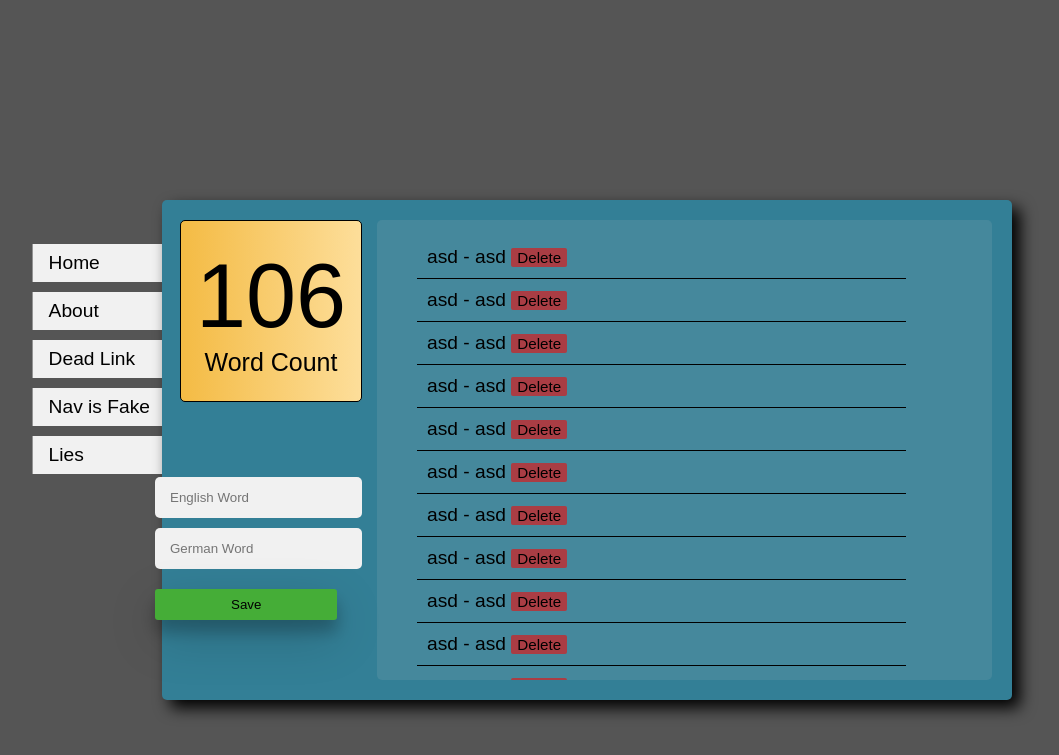
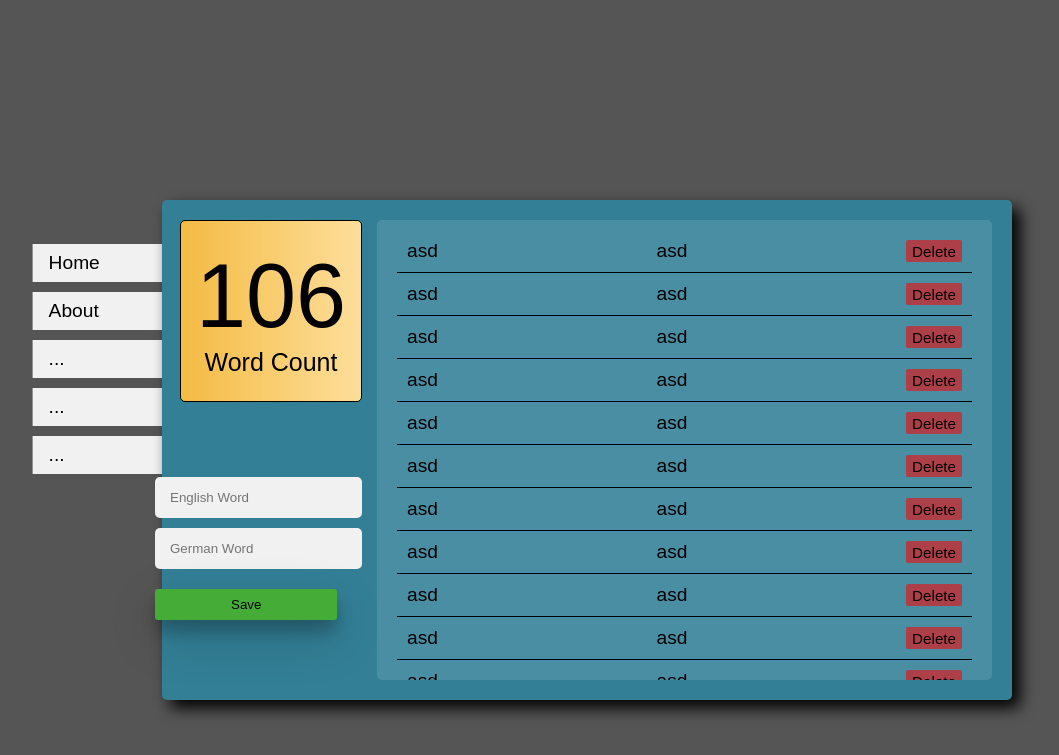
Before and after one commit to KAL17002493/LApp, a Flask app: page / in a window 1280 px wide. Shown: the part 800-1555 px from the top of the page, without its empty margins (53-1112 px from the left). Run offline with Flask 3, Linux system fonts and the light colour scheme.

Commit message:
Pushed german, english word and the bottom to start, middle and end of each row

```diff
--- a/website/static/stylesheets/style.css
+++ b/website/static/stylesheets/style.css
@@ -115,7 +115,7 @@ body {
     color: #000;
 }
 
-/* Saved word display */
+/* Display list of all words saved in db */
 .word-list {
     flex-grow: 1;
     overflow-y: auto;
@@ -123,33 +123,41 @@ body {
     overflow-x: hidden;
     border-radius: 5px;
     height: 460px; /* Ensure it takes the full height */
-
-
-
-    background-color: rgb(69, 136, 156);
-
-    display: flex;/* Enables flexbox layout */
+    background-color: rgb(74, 142, 163);
 }
 
-.word-list button{
+.word-list ul {
+    list-style: none; /* Remove default list styling */
+    margin: 10px 20px;
+    padding: 0;
+}
+
+.word-list li {
+    padding: 10px;
+    border-bottom: 1px solid #000;
+    color: #000000;
+    font-size: 1.2rem;
+
+    display: flex; /* Enables flexbox */
+    flex-direction: row; /* Arrange children horizontally */
+    justify-content: space-between; /* Spread out the elements */
+}
+
+.word-list li p {
+    margin: 0;
+}
+
+.word-list button {
     background-color: rgba(224, 22, 22, 0.65);
     color: black;
     border-radius: 2px;
     font-size: 0.95rem;
-    cursor:pointer;
+    cursor: pointer;
     transition: 0.12s ease-in-out;
 }
 
-.word-list button:hover{
+.word-list button:hover {
     background-color: rgba(240, 29, 29, 0.85);
-}
-
-.word-list li {
-    list-style-type: none;
-    padding: 10px;
-    border-bottom: 1px solid #000;
-    color: #000000;
-    font-size: 1.2rem;
 }
 
 /* Index page add word input box and button style*/
--- a/website/templates/base.html
+++ b/website/templates/base.html
@@ -11,9 +11,9 @@
         <ul>
             <li><a href="/">Home</a></li>
             <li><a href="/about">About</a></li>
-            <li><a href="/">Dead Link</a></li>
-            <li><a href="/">Nav is Fake</a></li>
-            <li><a href="/">Lies</a></li>
+            <li><a href="/">...</a></li>
+            <li><a href="/">...</a></li>
+            <li><a href="/">...</a></li>
         </ul>
     </div>
 
--- a/website/templates/index.html
+++ b/website/templates/index.html
@@ -16,7 +16,8 @@
             <ul>
                 {% for word in words %}
                 <li>
-                    {{ word.englishWord }} - {{ word.germanWord }}
+                    <p>{{ word.englishWord }}</p>
+                    <p>{{ word.germanWord }}</p>
                     <button onclick="deleteWord('{{ word.id }}')">Delete</button>
                 </li>
                 {% endfor %}
```
Also changed, not shown: instance/database.db.
